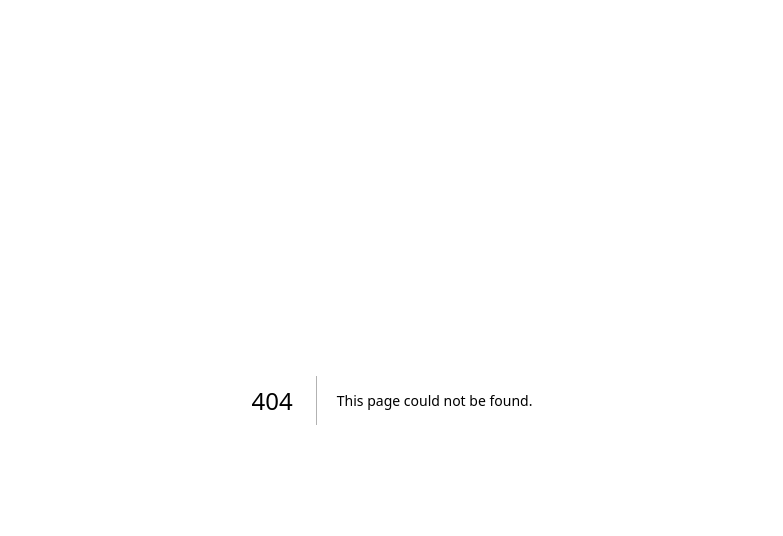
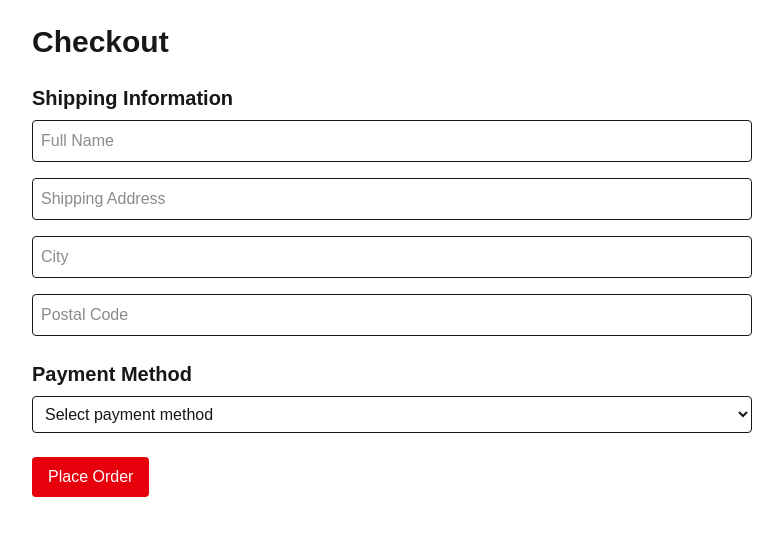
Before and after one commit to Emadedin1/allpacstore, a Next.js app in the folder frontend/: page /checkout in a window 1280 px wide. Before the commit this address had no page. Shown: the top 536 px of the page, without its empty margins (248-1031 px from the left). Built offline with nearby package versions, Linux system fonts and the light colour scheme.

Commit message:
Add Checkout Page with shipping and payment form

```diff
--- /dev/null
+++ b/frontend/src/app/checkout/page.jsx
@@ -0,0 +1,54 @@
+// src/app/checkout/page.jsx
+
+export default function CheckoutPage() {
+  return (
+    <div className="p-6 max-w-3xl mx-auto">
+      <h1 className="text-3xl font-bold mb-6">Checkout</h1>
+
+      <form className="space-y-6">
+        {/* Shipping Info */}
+        <div>
+          <h2 className="text-xl font-semibold mb-2">Shipping Information</h2>
+          <div className="space-y-4">
+            <input
+              type="text"
+              placeholder="Full Name"
+              className="w-full border p-2 rounded"
+            />
+            <input
+              type="text"
+              placeholder="Shipping Address"
+              className="w-full border p-2 rounded"
+            />
+            <input
+              type="text"
+              placeholder="City"
+              className="w-full border p-2 rounded"
+            />
+            <input
+              type="text"
+              placeholder="Postal Code"
+              className="w-full border p-2 rounded"
+            />
+          </div>
+        </div>
+
+        {/* Payment Info */}
+        <div>
+          <h2 className="text-xl font-semibold mb-2">Payment Method</h2>
+          <select className="w-full border p-2 rounded">
+            <option value="">Select payment method</option>
+            <option value="credit">Credit Card</option>
+            <option value="e-transfer">E-Transfer</option>
+            <option value="invoice">Invoice</option>
+          </select>
+        </div>
+
+        {/* Place Order */}
+        <button className="bg-red-600 text-white px-4 py-2 rounded hover:bg-red-700">
+          Place Order
+        </button>
+      </form>
+    </div>
+  );
+}
```
